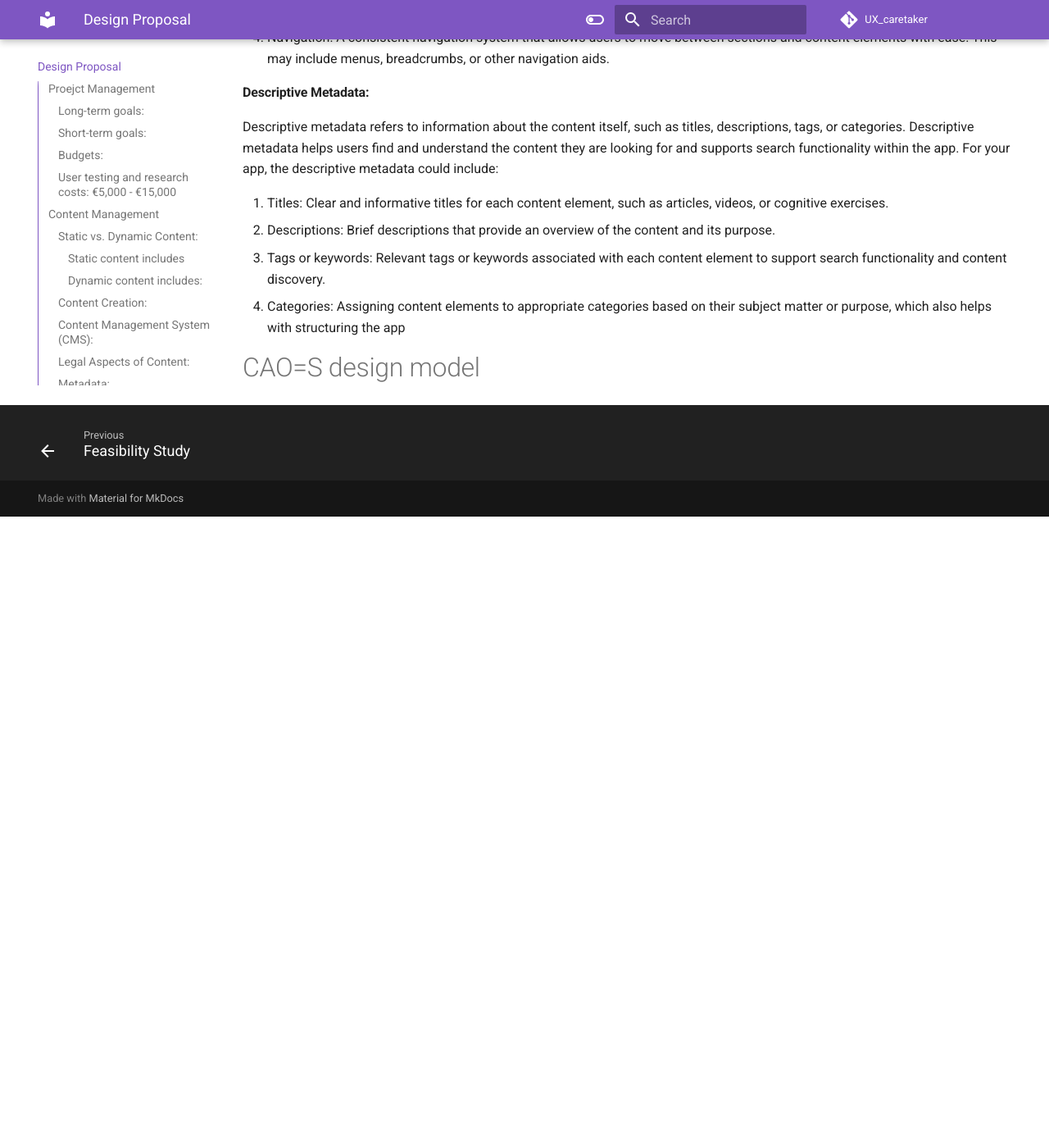
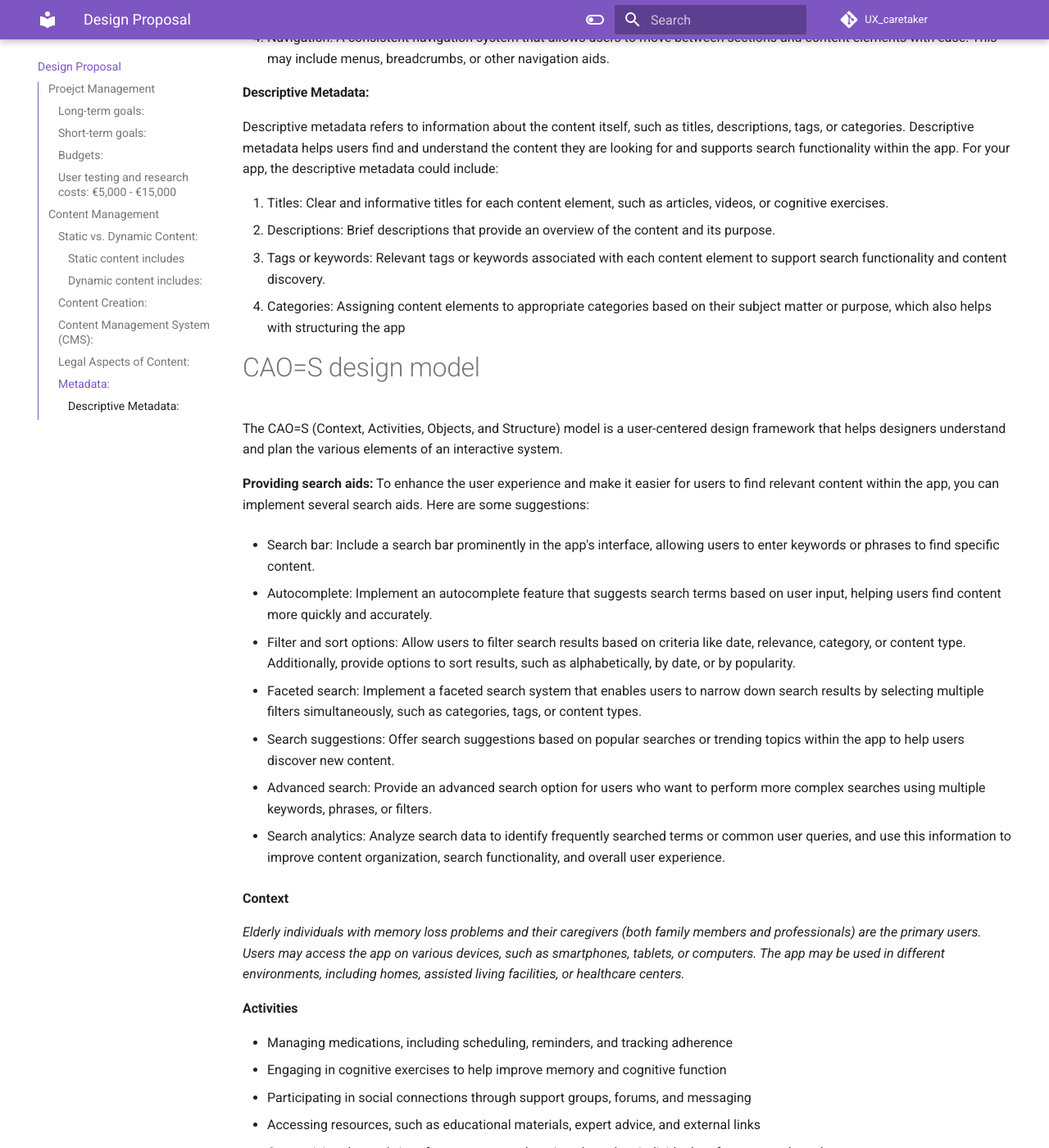
Before and after one commit to teragramgius/GherryPlus, an MkDocs documentation site: the page built from docs/designproposal.md, in a window 1280 px wide and 1400 px high, scrolled down 3158 px. Shown: the whole window at 82% size. Built offline with MkDocs 1.6.1 and Material for MkDocs 9.7.7, drawn with Linux system fonts in a browser that asks for light colours; comment, search, counter and statistics services are not loaded; the version menu is left out; before the commit the page ends 3788 px from its top, so only the background shows below that; some of the changed text lies outside the part shown.

Commit message:
Update designproposal.md

```diff
--- a/docs/designproposal.md
+++ b/docs/designproposal.md
@@ -119,3 +119,52 @@ For your app, the descriptive metadata could include:
 
 
 # CAO=S design model
+The CAO=S (Context, Activities, Objects, and Structure) model is a user-centered design framework that helps designers understand and plan the various elements of an interactive system.
+
+**Providing search aids:**
+To enhance the user experience and make it easier for users to find relevant content within the app, you can implement several search aids. Here are some suggestions:
+
+- Search bar: Include a search bar prominently in the app's interface, allowing users to enter keywords or phrases to find specific content.
+
+- Autocomplete: Implement an autocomplete feature that suggests search terms based on user input, helping users find content more quickly and accurately.
+
+- Filter and sort options: Allow users to filter search results based on criteria like date, relevance, category, or content type. Additionally, provide options to sort results, such as alphabetically, by date, or by popularity.
+
+- Faceted search: Implement a faceted search system that enables users to narrow down search results by selecting multiple filters simultaneously, such as categories, tags, or content types.
+
+- Search suggestions: Offer search suggestions based on popular searches or trending topics within the app to help users discover new content.
+
+- Advanced search: Provide an advanced search option for users who want to perform more complex searches using multiple keywords, phrases, or filters.
+
+- Search analytics: Analyze search data to identify frequently searched terms or common user queries, and use this information to improve content organization, search functionality, and overall user experience.
+
+**Context**
+
+*Elderly individuals with memory loss problems and their caregivers (both family members and professionals) are the primary users.
+Users may access the app on various devices, such as smartphones, tablets, or computers.
+The app may be used in different environments, including homes, assisted living facilities, or healthcare centers.*
+
+**Activities**
+
+- Managing medications, including scheduling, reminders, and tracking adherence
+- Engaging in cognitive exercises to help improve memory and cognitive function
+- Participating in social connections through support groups, forums, and messaging
+- Accessing resources, such as educational materials, expert advice, and external links
+- Customizing the app's interface, content, and settings based on individual preferences and needs
+
+**Objects**
+
+- Medication schedules, reminders, and history
+- Cognitive exercise content, such as games, quizzes, or puzzles
+- Support groups, forums, and messaging platforms
+- Educational materials, expert advice, and resource links
+- User profiles, settings, and personalized content
+
+**Structure**
+
+- Home: Overview of app features and quick access to main sections
+- Medication Management: Medication list, schedule, reminders, and history
+- Cognitive Exercises: Memory games, personalized recommendations, and progress tracking
+- Social Connection: Support groups, forums, direct messaging, and local events
+- Resources: Educational materials, expert advice, and external resources
+- Personal Section: User profile, settings, customization options, personalized content, and progress tracking
```
